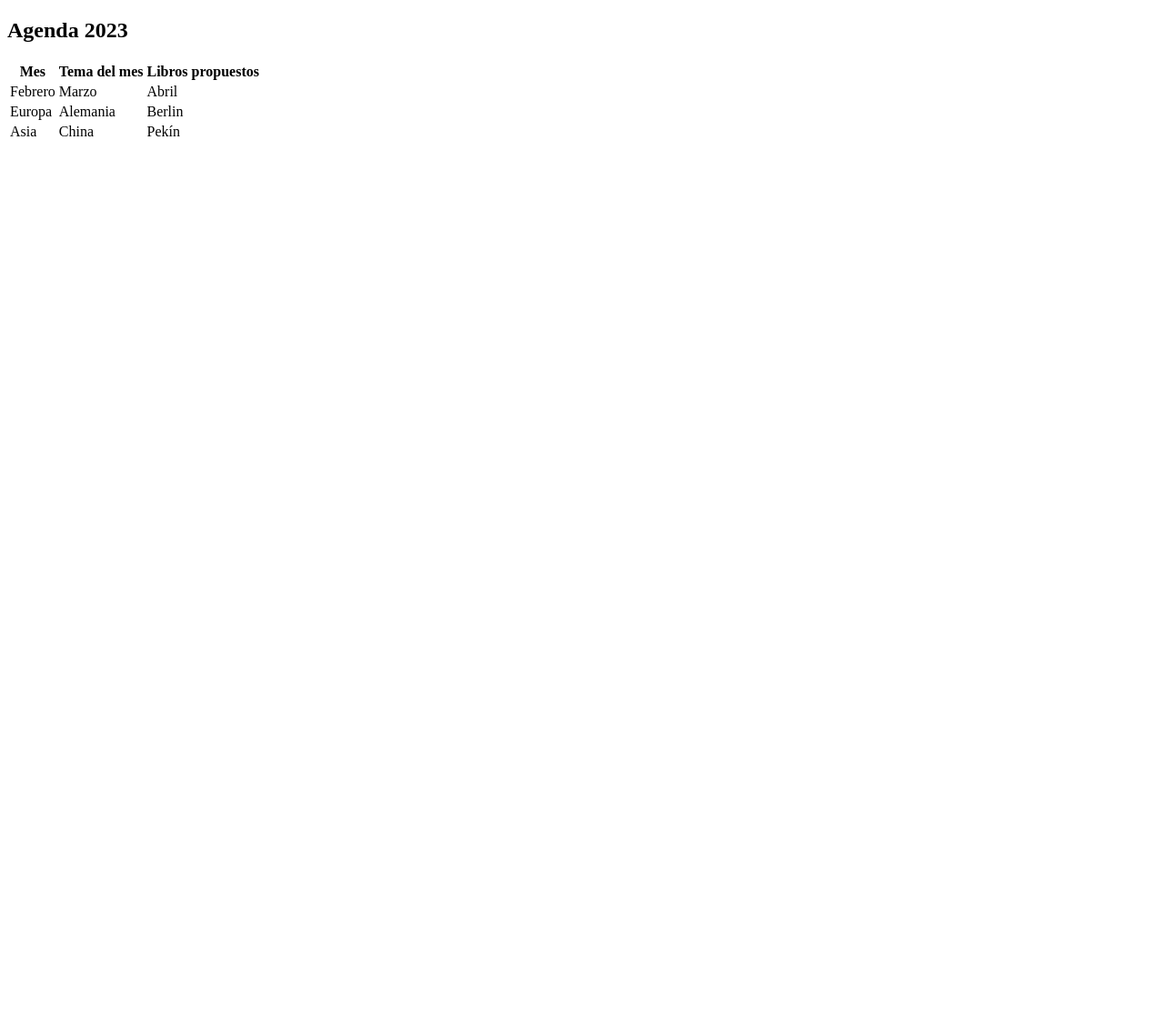
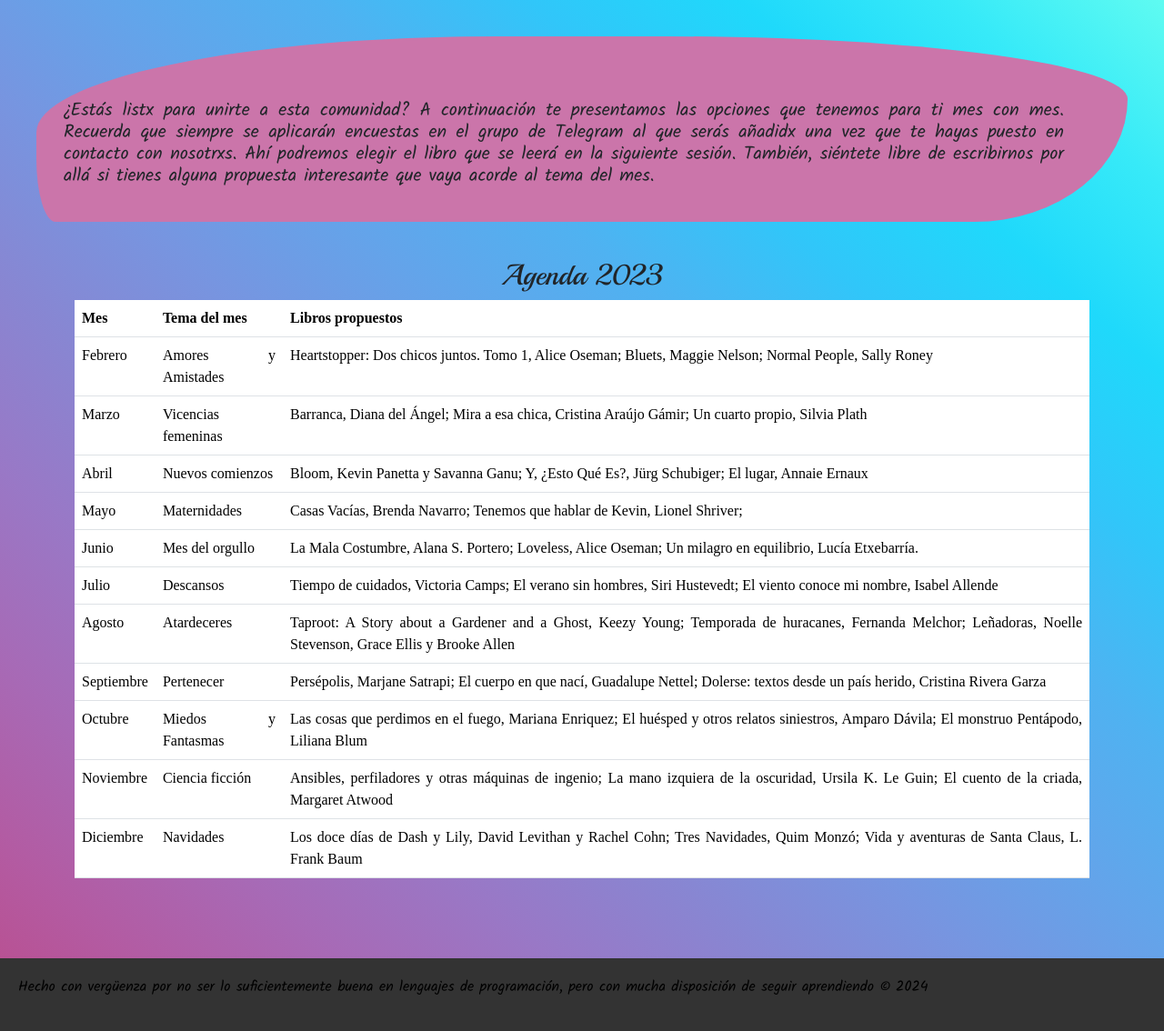
Before and after one commit to LeslieRamirezDiaz/JA-Mujer-digital_Introalcoding, a plain HTML site: page agenda.html in a window 1280 px wide. Shown: the whole page at 91% size. Before the commit the page ends 800 px from the top, so only its background shows below. Drawn offline with nearby package versions, Linux system fonts and the light colour scheme.

Commit message:
new version

```diff
--- a/agenda.html
+++ b/agenda.html
@@ -3,12 +3,25 @@
 <head>
     <meta charset="UTF-8">
     <meta name="viewport" content="width=device-width, initial-scale=1.0">
-    <title>Document</title>
+    <link rel="stylesheet" href="style.css">
+    <link href="https://cdn.jsdelivr.net/npm/bootstrap@5.3.3/dist/css/bootstrap.min.css" rel="stylesheet"
+        integrity="sha384-QWTKZyjpPEjISv5WaRU9OFeRpok6YctnYmDr5pNlyT2bRjXh0JMhjY6hW+ALEwIH" crossorigin="anonymous">
+    <script defer src="./main.js"></script>
+    <title>Agenda</title>
 </head>
+
+
+<div class="caja_agenda">
+<h5>
+    ¿Estás listx para unirte a esta comunidad? A continuación te presentamos las opciones que tenemos para ti mes con mes. Recuerda que siempre se aplicarán encuestas en el grupo de Telegram al que serás añadidx una vez que te hayas puesto en contacto con nosotrxs. Ahí podremos elegir el libro que se leerá en la siguiente sesión. También, siéntete libre de escribirnos por allá si tienes alguna propuesta interesante que vaya acorde al tema del mes.
+</h5>
+</div>
+
 <body>
 
     <div class="container">
         <h2>Agenda 2023</h2>
+
         <table class="table">
             <thead>
             <tr>
@@ -20,22 +33,83 @@
             <tbody>
             <tr>
                 <td>Febrero</td>
+                <td>Amores y Amistades</td>
+                <td>Heartstopper: Dos chicos juntos. Tomo 1, Alice Oseman; Bluets, Maggie Nelson; Normal People, Sally Roney</td>
+            </tr>
+
+            <tr>
                 <td>Marzo</td>
+                <td>Vicencias femeninas</td>
+                <td>Barranca, Diana del Ángel; Mira a esa chica, Cristina Araújo Gámir; Un cuarto propio, Silvia Plath</td>
+            </tr>
+
+            <tr>
                 <td>Abril</td>
+                <td>Nuevos comienzos</td>
+                <td>Bloom, Kevin Panetta y Savanna Ganu; Y, ¿Esto Qué Es?, Jürg Schubiger; El lugar, Annaie Ernaux </td>
             </tr>
+
             <tr>
-                <td>Europa</td>
-                <td>Alemania</td>
-                <td>Berlin</td>
+                <td>Mayo</td>
+                <td>Maternidades</td>
+                <td>Casas Vacías, Brenda Navarro; Tenemos que hablar de Kevin, Lionel Shriver; </td>
             </tr>
+
             <tr>
-                <td>Asia</td>
-                <td>China</td>
-                <td>Pekín</td>
+                <td>Junio</td>
+                <td>Mes del orgullo</td>
+                <td>La Mala Costumbre, Alana S. Portero; Loveless, Alice Oseman; Un milagro en equilibrio, Lucía Etxebarría. </td>
+            </tr>
+
+            <tr>
+                <td>Julio</td>
+                <td>Descansos</td>
+                <td>Tiempo de cuidados, Victoria Camps; El verano sin hombres, Siri Hustevedt; El viento conoce mi nombre, Isabel Allende</td>
+            </tr>
+
+            <tr>
+                <td>Agosto</td>
+                <td>Atardeceres</td>
+                <td>Taproot: A Story about a Gardener and a Ghost, Keezy Young; Temporada de huracanes, Fernanda Melchor; Leñadoras, Noelle Stevenson, Grace Ellis y Brooke Allen </td>
+            </tr>
+
+            <tr>
+                <td>Septiembre</td>
+                <td>Pertenecer</td>
+                <td>Persépolis, Marjane Satrapi; El cuerpo en que nací, Guadalupe Nettel; Dolerse: textos desde un país herido, Cristina Rivera Garza</td>
+            </tr>
+
+            <tr>
+                <td>Octubre</td>
+                <td>Miedos y Fantasmas</td>
+                <td>Las cosas que perdimos en el fuego, Mariana Enriquez; El huésped y otros relatos siniestros, Amparo Dávila; El monstruo Pentápodo, Liliana Blum  </td>
+            </tr>
+
+            <tr>
+                <td>Noviembre</td>
+                <td>Ciencia ficción</td>
+                <td>Ansibles, perfiladores y otras máquinas de ingenio; La mano izquiera de la oscuridad, Ursila K. Le Guin; El cuento de la criada, Margaret Atwood</td>
+            </tr>
+
+            <tr>
+                <td>Diciembre</td>
+                <td>Navidades</td>
+                <td>Los doce días de Dash y Lily, David Levithan y Rachel Cohn; Tres Navidades, Quim Monzó; Vida y aventuras de Santa Claus, L. Frank Baum </td>
             </tr>
             </tbody>
         </table>
     </div>
     <br><br><br>
+
+    <div class="footer_end">
+    <footer>
+        <p>Hecho con vergüenza por no ser lo suficientemente buena en lenguajes de programación, pero con mucha disposición de seguir aprendiendo &copy; 2024</p>
+    </footer>
+</div>
+
+<script src="https://cdn.jsdelivr.net/npm/bootstrap@5.3.3/dist/js/bootstrap.bundle.min.js"
+                integrity="sha384-YvpcrYf0tY3lHB60NNkmXc5s9fDVZLESaAA55NDzOxhy9GkcIdslK1eN7N6jIeHz"
+                crossorigin="anonymous"></script>
+
 </body>
 </html>
--- a/style.css
+++ b/style.css
@@ -57,12 +57,15 @@ header img{
 
 img{
     width: 300px;
+    display:flex;
 }
 
 h2{
     font-size: 70px;
     color: rgb(45, 122, 98);
     font-family: "Playball", cursive;
+    text-align: center;
+    padding: auto;
 }
 
 p{
@@ -71,6 +74,7 @@ p{
     font-family: "Kalam", cursive;
   font-weight: 400;
   font-style: normal;
+  text-align: justify;
 
 }
 
@@ -148,6 +152,20 @@ p{
     padding: 40px;
 }
 
+.table{
+text-align: justify;
+font-family: 'Times New Roman', Times, serif;
+align-items: center;
+}
+
+.caja_agenda{
+    background-color: #cb75aa;
+    padding: 70px 70px 30px 30px;
+    font-family: "kalam";
+    border-radius: 100% 100% 25rem 50px / 250px 80% 20rem;
+    margin: 40px;
+    text-align: justify;
+}
 .footer_end {
     background-color: #333;
     color: white;
```
Also changed, not shown: contacto.html (+16 -2 lines), index.html (+11 -6 lines), nosotras.html (+51 -53 lines), Captura de pantalla 2024-02-28 064033.png (added), imágenes/Beatriz García.jpg (added), imágenes/Jennifer Orozco.png (added), imágenes/Jennifer_Orozco.png (deleted), imágenes/Leslie Ramírez.png (added), imágenes/Shoshana Hdz.png (added), imágenes/Shoshana Hernández.png (deleted).
